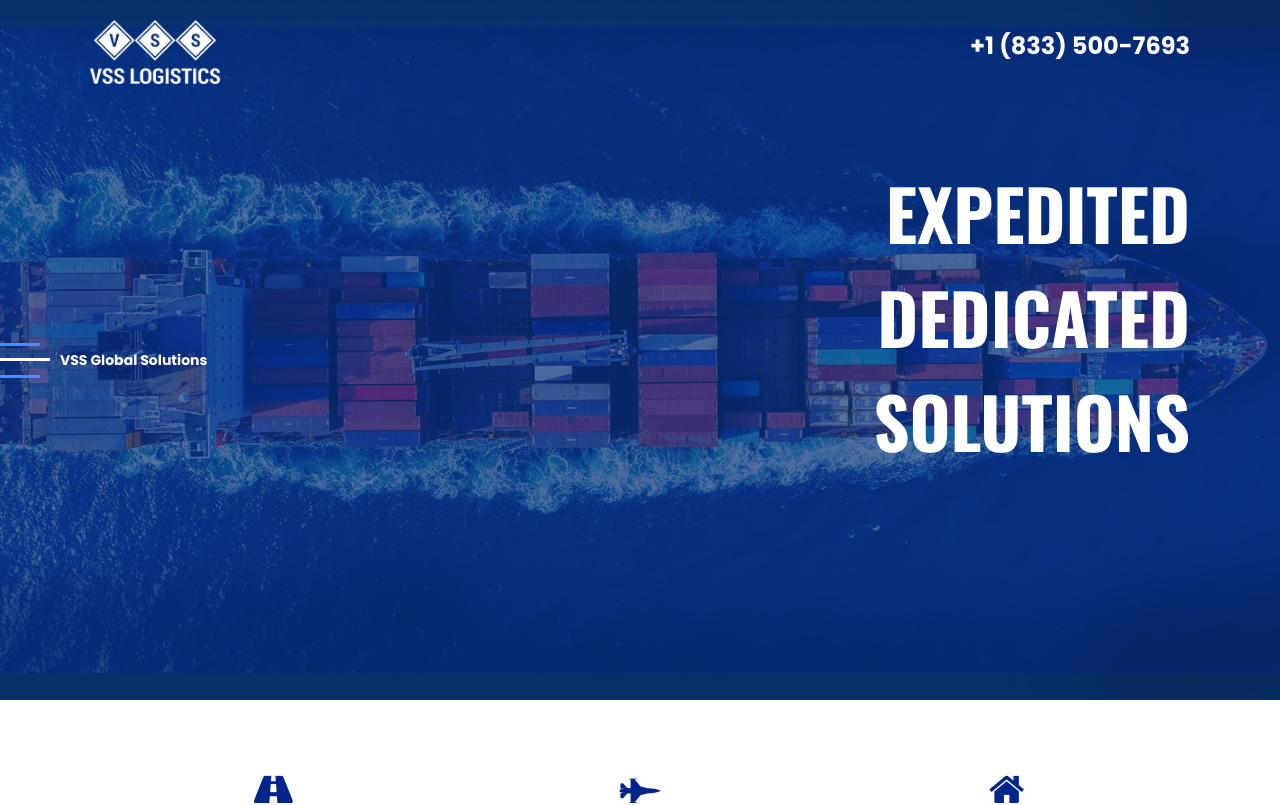
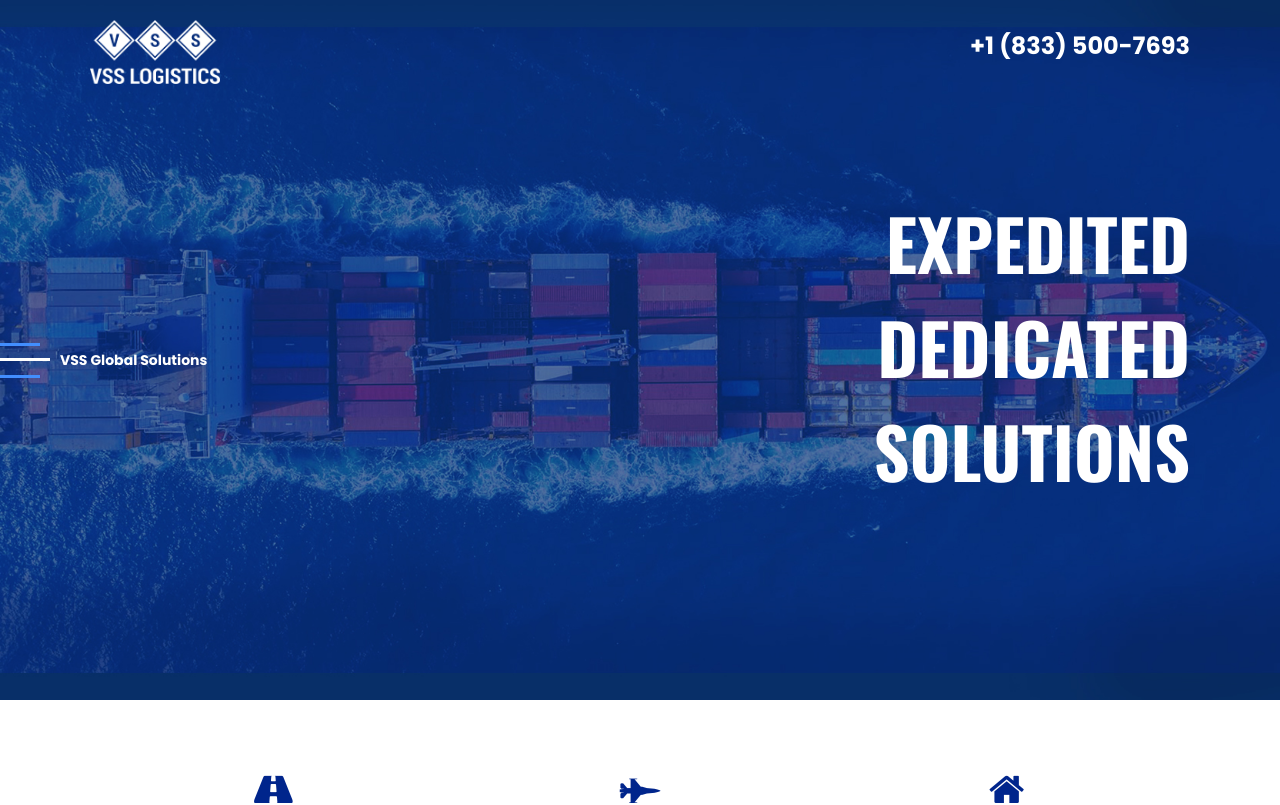
Before and after one commit to nagarajua92/reactapp, a React (Create React App) app: page / in a window 1280 px wide. Shown: the top 805 px of the page. Built offline with nearby package versions, Linux system fonts and the light colour scheme.

Commit message:
v3 changes

```diff
--- a/src/assets/css/style.css
+++ b/src/assets/css/style.css
@@ -160,7 +160,7 @@ li {
   display: flex;
   align-items: center;
   justify-content: flex-end;
-  margin-top: 70px;
+  margin-top: 100px;
 }
 .form-section h1 {
   font-size: 70px;
--- a/src/assets/css/style.less
+++ b/src/assets/css/style.less
@@ -172,7 +172,7 @@ li{
     display: flex;
     align-items: center;
     justify-content: flex-end;
-    margin-top: 70px;
+    margin-top: 100px;
     h1 {
         font-size: 70px;
         font-family: 'Oswald', sans-serif;
```
